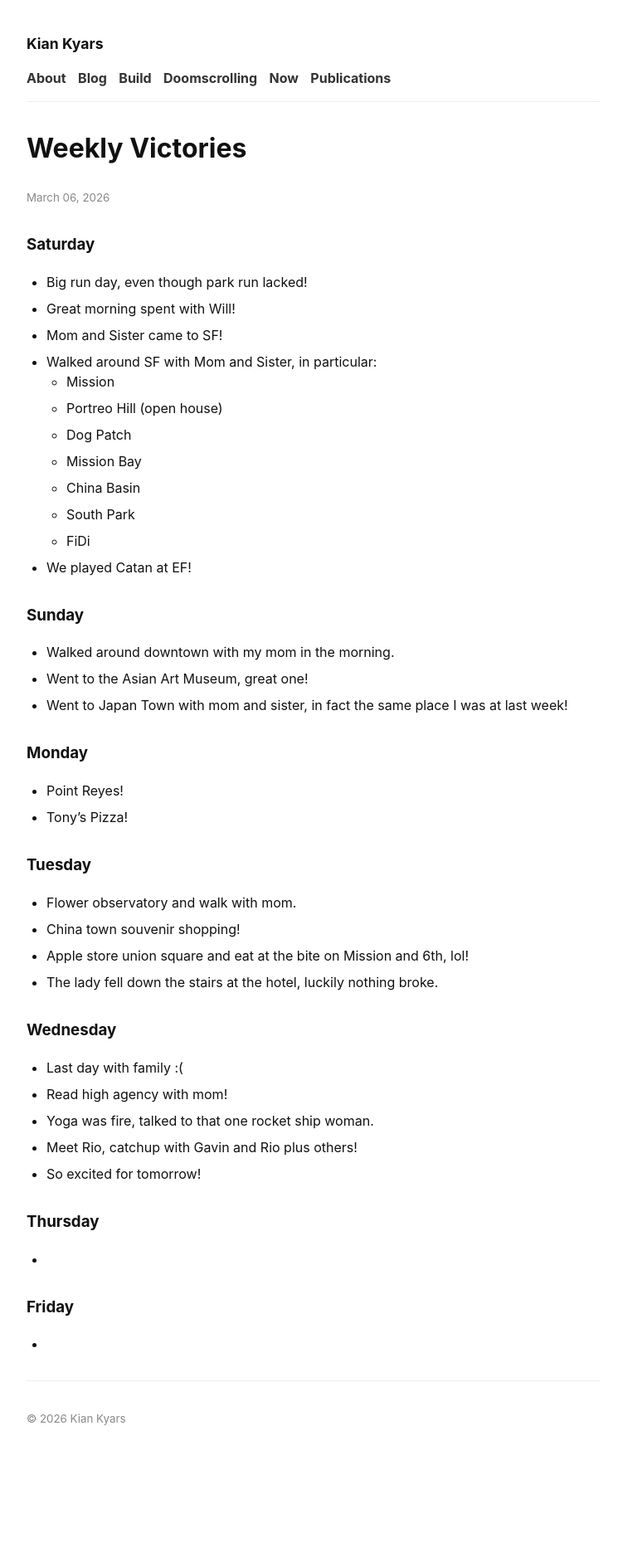
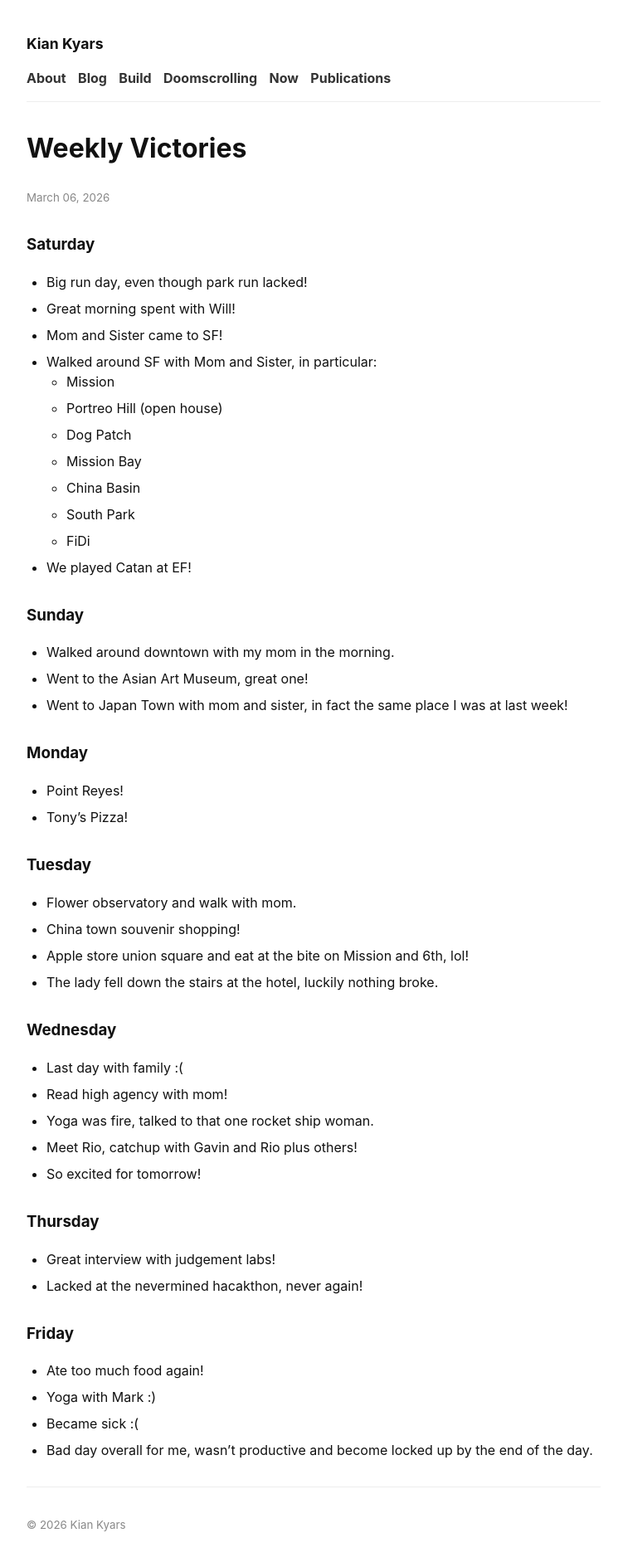
Before and after one commit to kiankyars/kiankyars.github.io, a Jekyll site: the page built from _posts/weekly-victories/2026-03-06-weekly-victories.md, in a window 1280 px wide. Shown: the whole page at 83% size, without its empty margins (262-1007 px from the left). Built offline with Jekyll 4.4.1, drawn with Linux system fonts in a browser that asks for light colours; before the commit the page ends 1761 px from its top, so only the background shows below that.

Commit message:
add this week and last week

```diff
--- a/_posts/weekly-victories/2026-03-06-weekly-victories.md
+++ b/_posts/weekly-victories/2026-03-06-weekly-victories.md
@@ -49,8 +49,12 @@ categories: reflection
 
 ### Thursday
 
--
+- Great interview with judgement labs!
+- Lacked at the nevermined hacakthon, never again!
 
 ### Friday
 
--
+- Ate too much food again!
+- Yoga with Mark :)
+- Became sick :(
+- Bad day overall for me, wasn't productive and become locked up by the end of the day.
```
Also changed, not shown: _posts/weekly-victories/2026-03-13-weekly-victories.md (added, +34 -0 lines).
